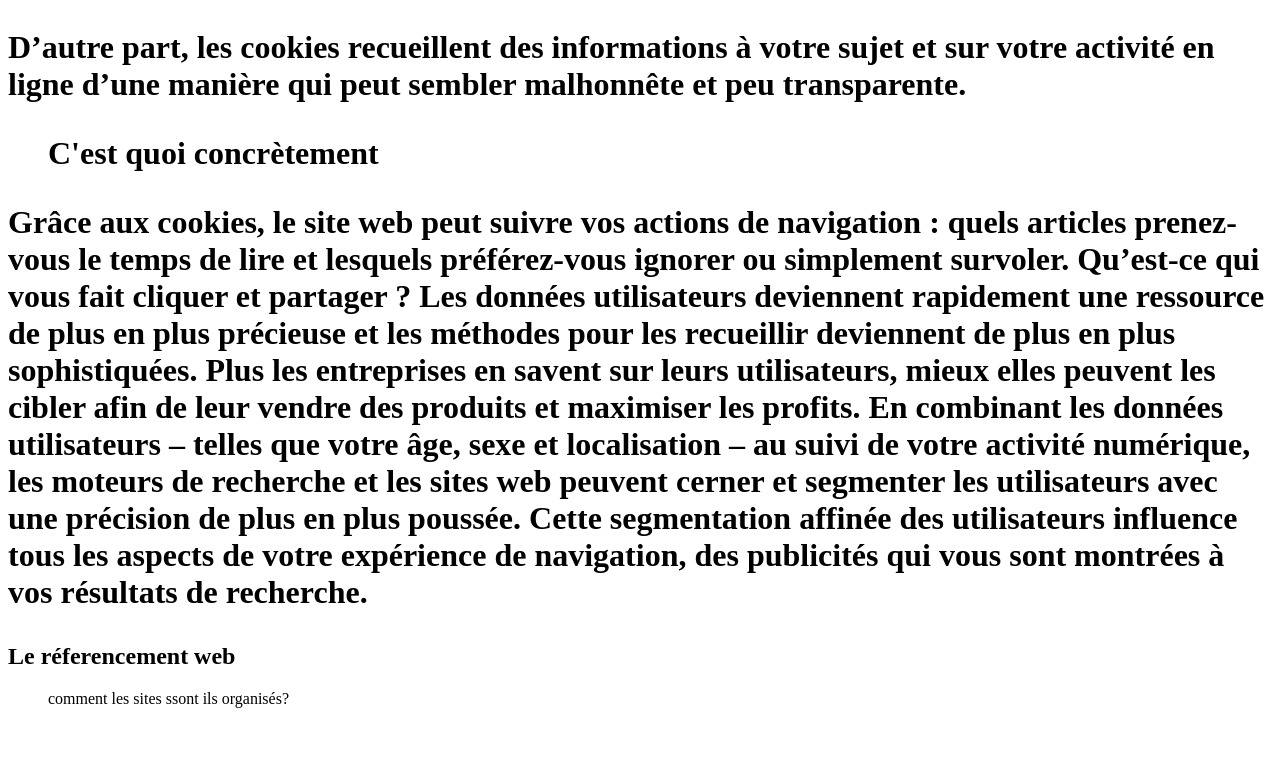
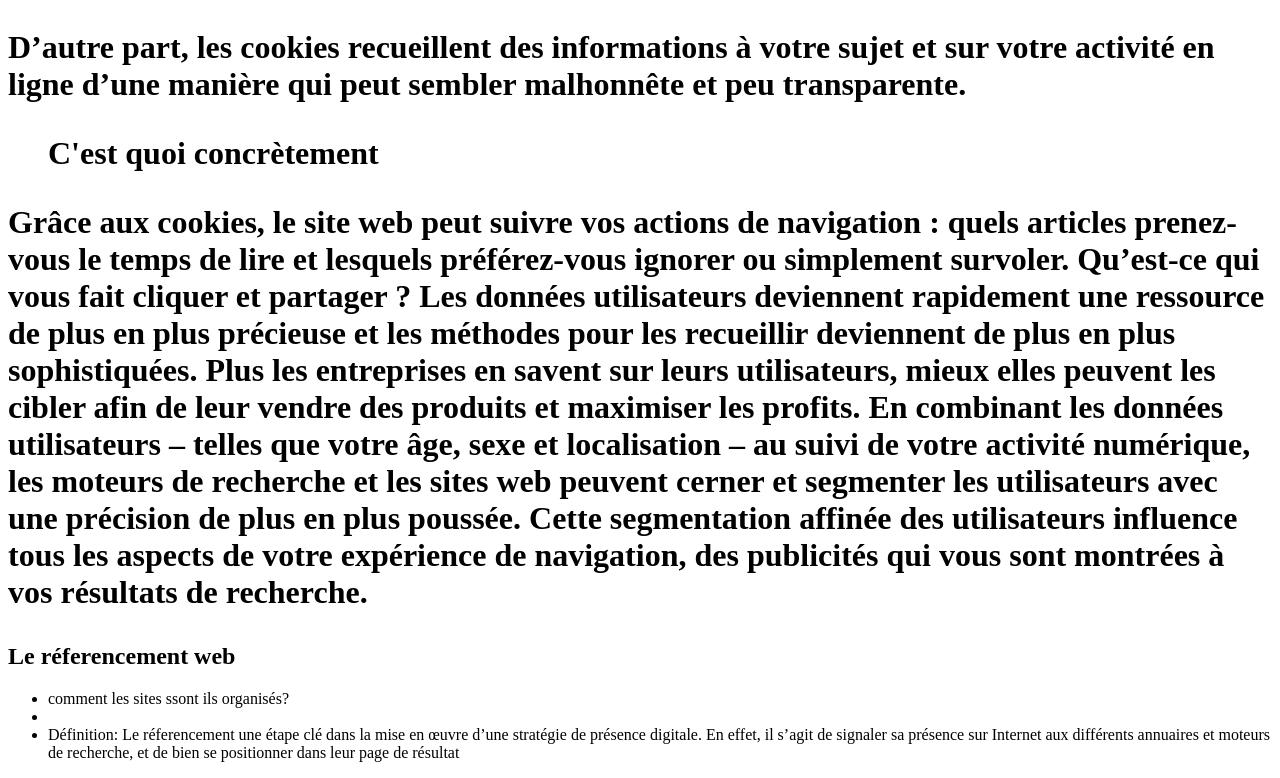
Before and after one commit to antoinescr/cookies, a plain HTML site: page index.html in a window 1280 px wide. Shown: the part 606-1384 px from the top of the page. Before the commit the page ends 1330 px from the top, so only its background shows below. Drawn offline with Linux system fonts and the light colour scheme.

Commit message:
Update index.html

```diff
--- a/index.html
+++ b/index.html
@@ -23,6 +23,10 @@ Plus les entreprises en savent sur leurs utilisateurs, mieux elles peuvent les c
 En combinant les données utilisateurs – telles que votre âge, sexe et localisation – au suivi de votre activité numérique, les moteurs de recherche et les sites web peuvent cerner et segmenter les utilisateurs avec une précision de plus en plus poussée.
 Cette segmentation affinée des utilisateurs influence tous les aspects de votre expérience de navigation, des publicités qui vous sont montrées à vos résultats de recherche.</p>
         <h2> Le réferencement web</h2>
-        <ul>comment les sites ssont ils organisés? </ul>
+        <ul>
+            <li>comment les sites ssont ils organisés?<li>
+            <li>Définition: Le réferencement  une étape clé dans la mise en œuvre d’une stratégie de présence digitale.
+En effet, il s’agit de signaler sa présence sur Internet aux différents annuaires et moteurs de recherche, et de bien se positionner dans leur page de résultat </li></ul>
+        <p> </p>
 </body>
 </html>
```
